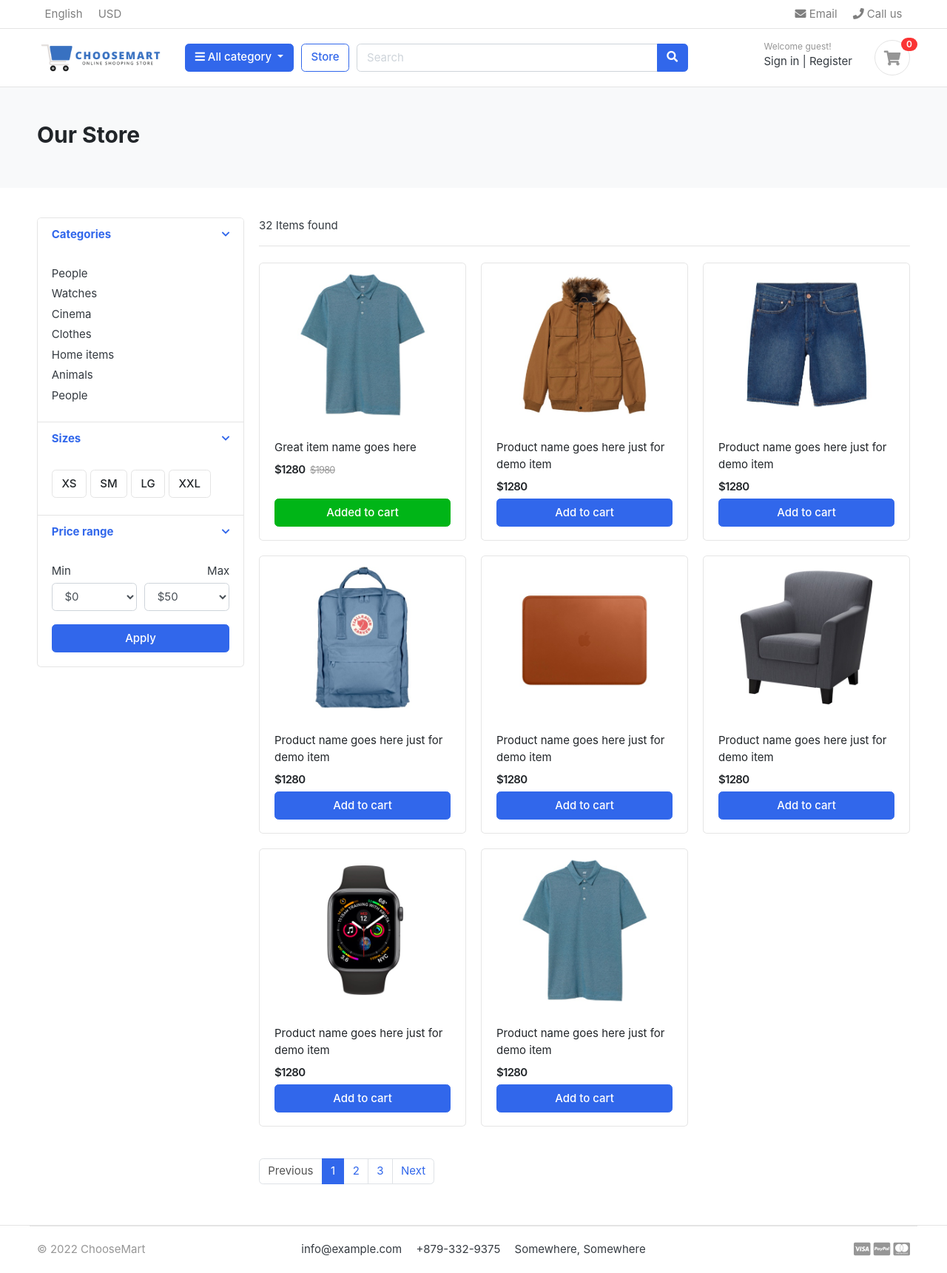
After one commit to luckyguy0311/Blog_Portfolio, a Django app: page /store/ in a window 1280 px wide. The commit adds this page. Shown: the whole page at 74% size. Run offline with Django 4.2, Linux system fonts and the light colour scheme; some libraries are stand-ins or nearby versions; some web fonts are replaced.

Commit message:
Store Template Implement :octocat:

```diff
--- a/choose_mart/urls.py
+++ b/choose_mart/urls.py
@@ -1,5 +1,5 @@
 from django.contrib import admin
-from django.urls import path
+from django.urls import path, include
 from . import views
 from django.conf.urls.static import static
 from django.conf import settings
@@ -7,4 +7,5 @@ from django.conf import settings
 urlpatterns = [
     path('admin/', admin.site.urls),
     path('', views.home, name='home'),
+    path('store/', include('store.urls')),
 ] + static(settings.MEDIA_URL, document_root=settings.MEDIA_ROOT)
--- /dev/null
+++ b/store/urls.py
@@ -0,0 +1,7 @@
+from django.urls import path
+from . import views
+
+
+urlpatterns = [
+    path('', views.store, name='store'),
+]
--- a/store/views.py
+++ b/store/views.py
@@ -1,3 +1,5 @@
 from django.shortcuts import render
 
 # Create your views here.
+def store(request):
+    return render(request, 'store/store.html')
--- a/templates/includes/nav.html
+++ b/templates/includes/nav.html
@@ -47,7 +47,7 @@
                 </div>
             </div>  <!-- category-wrap.// -->
         </div> <!-- col.// -->
-        <a href="./store.html" class="btn btn-outline-primary">Store</a>
+        <a href="{% url 'store' %}" class="btn btn-outline-primary">Store</a>
         <div class="col-lg  col-md-6 col-sm-12 col">
             <form action="#" class="search">
                 <div class="input-group w-100">
--- /dev/null
+++ b/templates/store/store.html
@@ -0,0 +1,302 @@
+{% extends 'base.html' %}
+
+{% load static %}
+
+{% block content %}
+
+<!-- ========================= SECTION PAGETOP ========================= -->
+<section class="section-pagetop bg">
+    <div class="container">
+        <h2 class="title-page">Our Store</h2>
+
+    </div> <!-- container //  -->
+    </section>
+    <!-- ========================= SECTION INTRO END// ========================= -->
+
+    <!-- ========================= SECTION CONTENT ========================= -->
+    <section class="section-content padding-y">
+    <div class="container">
+
+    <div class="row">
+        <aside class="col-md-3">
+
+    <div class="card">
+        <article class="filter-group">
+            <header class="card-header">
+                <a href="#" data-toggle="collapse" data-target="#collapse_1" aria-expanded="true" class="">
+                    <i class="icon-control fa fa-chevron-down"></i>
+                    <h6 class="title">Categories</h6>
+                </a>
+            </header>
+            <div class="filter-content collapse show" id="collapse_1" style="">
+                <div class="card-body">
+
+                    <ul class="list-menu">
+                    <li><a href="#">People  </a></li>
+                    <li><a href="#">Watches </a></li>
+                    <li><a href="#">Cinema  </a></li>
+                    <li><a href="#">Clothes  </a></li>
+                    <li><a href="#">Home items </a></li>
+                    <li><a href="#">Animals</a></li>
+                    <li><a href="#">People </a></li>
+                    </ul>
+
+                </div> <!-- card-body.// -->
+            </div>
+        </article> <!-- filter-group  .// -->
+        <article class="filter-group">
+            <header class="card-header">
+                <a href="#" data-toggle="collapse" data-target="#collapse_4" aria-expanded="true" class="">
+                    <i class="icon-control fa fa-chevron-down"></i>
+                    <h6 class="title">Sizes </h6>
+                </a>
+            </header>
+            <div class="filter-content collapse show" id="collapse_4" style="">
+                <div class="card-body">
+                  <label class="checkbox-btn">
+                    <input type="checkbox">
+                    <span class="btn btn-light"> XS </span>
+                  </label>
+
+                  <label class="checkbox-btn">
+                    <input type="checkbox">
+                    <span class="btn btn-light"> SM </span>
+                  </label>
+
+                  <label class="checkbox-btn">
+                    <input type="checkbox">
+                    <span class="btn btn-light"> LG </span>
+                  </label>
+
+                  <label class="checkbox-btn">
+                    <input type="checkbox">
+                    <span class="btn btn-light"> XXL </span>
+                  </label>
+            </div><!-- card-body.// -->
+            </div>
+        </article> <!-- filter-group .// -->
+
+        <article class="filter-group">
+            <header class="card-header">
+                <a href="#" data-toggle="collapse" data-target="#collapse_3" aria-expanded="true" class="">
+                    <i class="icon-control fa fa-chevron-down"></i>
+                    <h6 class="title">Price range </h6>
+                </a>
+            </header>
+            <div class="filter-content collapse show" id="collapse_3" style="">
+                <div class="card-body">
+
+                    <div class="form-row">
+                    <div class="form-group col-md-6">
+                      <label>Min</label>
+                      <!-- <input class="form-control" placeholder="$0" type="number"> -->
+                          <select class="mr-2 form-control">
+                            <option value="0">$0</option>
+                            <option value="50">$50</option>
+                            <option value="100">$100</option>
+                            <option value="150">$150</option>
+                            <option value="200">$200</option>
+                            <option value="500">$500</option>
+                            <option value="1000">$1000</option>
+                        </select>
+                    </div>
+                    <div class="form-group text-right col-md-6">
+                      <label>Max</label>
+                          <select class="mr-2 form-control">
+                            <option value="50">$50</option>
+                            <option value="100">$100</option>
+                            <option value="150">$150</option>
+                            <option value="200">$200</option>
+                            <option value="500">$500</option>
+                            <option value="1000">$1000</option>
+                            <option value="2000">$2000+</option>
+                        </select>
+                    </div>
+                    </div> <!-- form-row.// -->
+                    <button class="btn btn-block btn-primary">Apply</button>
+                </div><!-- card-body.// -->
+            </div>
+        </article> <!-- filter-group .// -->
+
+    </div> <!-- card.// -->
+
+        </aside> <!-- col.// -->
+        <main class="col-md-9">
+
+    <header class="border-bottom mb-4 pb-3">
+            <div class="form-inline">
+                <span class="mr-md-auto">32 Items found </span>
+
+            </div>
+    </header><!-- sect-heading -->
+
+    <div class="row">
+        <div class="col-md-4">
+            <figure class="card card-product-grid">
+                <div class="img-wrap">
+
+                    <img src="{% static 'images/items/1.jpg' %}">
+
+                </div> <!-- img-wrap.// -->
+                <figcaption class="info-wrap">
+                    <div class="fix-height">
+                        <a href="./product-detail.html" class="title">Great item name goes here</a>
+                        <div class="price-wrap mt-2">
+                            <span class="price">$1280</span>
+                            <del class="price-old">$1980</del>
+                        </div> <!-- price-wrap.// -->
+                    </div>
+                    <a href="#" class="btn btn-block btn-success">Added to cart </a>
+                </figcaption>
+            </figure>
+        </div> <!-- col.// -->
+
+        <div class="col-md-4">
+            <figure class="card card-product-grid">
+                <div class="img-wrap">
+                    <img src="{% static 'images/items/2.jpg' %}">
+
+                </div> <!-- img-wrap.// -->
+                <figcaption class="info-wrap">
+                    <div class="fix-height">
+                        <a href="./product-detail.html" class="title">Product name goes here just for demo item</a>
+                        <div class="price-wrap mt-2">
+                            <span class="price">$1280</span>
+                        </div> <!-- price-wrap.// -->
+                    </div>
+                    <a href="#" class="btn btn-block btn-primary">Add to cart </a>
+                </figcaption>
+            </figure>
+        </div> <!-- col.// -->
+
+        <div class="col-md-4">
+            <figure class="card card-product-grid">
+                <div class="img-wrap">
+                    <img src="{% static 'images/items/3.jpg' %}">
+
+                </div> <!-- img-wrap.// -->
+                <figcaption class="info-wrap">
+                    <div class="fix-height">
+                        <a href="./product-detail.html" class="title">Product name goes here just for demo item</a>
+                        <div class="price-wrap mt-2">
+                            <span class="price">$1280</span>
+                        </div> <!-- price-wrap.// -->
+                    </div>
+                    <a href="#" class="btn btn-block btn-primary">Add to cart </a>
+                </figcaption>
+            </figure>
+        </div> <!-- col.// -->
+
+        <div class="col-md-4">
+            <figure class="card card-product-grid">
+                <div class="img-wrap">
+                    <img src="{% static 'images/items/4.jpg' %}">
+
+                </div> <!-- img-wrap.// -->
+                <figcaption class="info-wrap">
+                    <div class="fix-height">
+                        <a href="./product-detail.html" class="title">Product name goes here just for demo item</a>
+                        <div class="price-wrap mt-2">
+                            <span class="price">$1280</span>
+                        </div> <!-- price-wrap.// -->
+                    </div>
+                    <a href="#" class="btn btn-block btn-primary">Add to cart </a>
+                </figcaption>
+            </figure>
+        </div> <!-- col.// -->
+
+        <div class="col-md-4">
+            <figure class="card card-product-grid">
+                <div class="img-wrap">
+                    <img src="{% static 'images/items/5.jpg' %}">
+
+                </div> <!-- img-wrap.// -->
+                <figcaption class="info-wrap">
+                    <div class="fix-height">
+                        <a href="./product-detail.html" class="title">Product name goes here just for demo item</a>
+                        <div class="price-wrap mt-2">
+                            <span class="price">$1280</span>
+                        </div> <!-- price-wrap.// -->
+                    </div>
+                    <a href="#" class="btn btn-block btn-primary">Add to cart </a>
+                </figcaption>
+            </figure>
+        </div> <!-- col.// -->
+
+        <div class="col-md-4">
+            <figure class="card card-product-grid">
+                <div class="img-wrap">
+                    <img src="{% static 'images/items/6.jpg' %}">
+
+                </div> <!-- img-wrap.// -->
+                <figcaption class="info-wrap">
+                    <div class="fix-height">
+                        <a href="./product-detail.html" class="title">Product name goes here just for demo item</a>
+                        <div class="price-wrap mt-2">
+                            <span class="price">$1280</span>
+                        </div> <!-- price-wrap.// -->
+                    </div>
+                    <a href="#" class="btn btn-block btn-primary">Add to cart </a>
+                </figcaption>
+            </figure>
+        </div> <!-- col.// -->
+
+        <div class="col-md-4">
+            <figure class="card card-product-grid">
+                <div class="img-wrap">
+                    <img src="{% static 'images/items/7.jpg' %}">
+
+                </div> <!-- img-wrap.// -->
+                <figcaption class="info-wrap">
+                    <div class="fix-height">
+                        <a href="./product-detail.html" class="title">Product name goes here just for demo item</a>
+                        <div class="price-wrap mt-2">
+                            <span class="price">$1280</span>
+                        </div> <!-- price-wrap.// -->
+                    </div>
+                    <a href="#" class="btn btn-block btn-primary">Add to cart </a>
+                </figcaption>
+            </figure>
+        </div> <!-- col.// -->
+
+        <div class="col-md-4">
+            <figure class="card card-product-grid">
+                <div class="img-wrap">
+                    <img src="{% static 'images/items/1.jpg' %}">
+
+                </div> <!-- img-wrap.// -->
+                <figcaption class="info-wrap">
+                    <div class="fix-height">
+                        <a href="./product-detail.html" class="title">Product name goes here just for demo item</a>
+                        <div class="price-wrap mt-2">
+                            <span class="price">$1280</span>
+                        </div> <!-- price-wrap.// -->
+                    </div>
+                    <a href="#" class="btn btn-block btn-primary">Add to cart </a>
+                </figcaption>
+            </figure>
+        </div> <!-- col.// -->
+    </div> <!-- row end.// -->
+
+
+    <nav class="mt-4" aria-label="Page navigation sample">
+      <ul class="pagination">
+        <li class="page-item disabled"><a class="page-link" href="#">Previous</a></li>
+        <li class="page-item active"><a class="page-link" href="#">1</a></li>
+        <li class="page-item"><a class="page-link" href="#">2</a></li>
+        <li class="page-item"><a class="page-link" href="#">3</a></li>
+        <li class="page-item"><a class="page-link" href="#">Next</a></li>
+      </ul>
+    </nav>
+
+        </main> <!-- col.// -->
+
+    </div>
+
+    </div> <!-- container .//  -->
+    </section>
+    <!-- ========================= SECTION CONTENT END// ========================= -->
+
+
+
+{% endblock %}
```
Also changed, not shown: choose_mart/views.py (+7 -1 lines), templates/home.html (+8 -67 lines), db.sqlite3, media/images/products/ATX-Jeans.jpg (added), media/images/products/Blue-Shirt.jpg (added), media/images/products/Great-Tshirt.jpg (added), media/images/products/Mavi_jeans.jpg (added), media/images/products/Puma-Ferrari-Shoes.jpg (added), media/images/products/US-Polo-Assn_Jacket.jpg (added), media/images/products/Wrangler-Shirt.jpg (added), media/images/products/image1.jpg (added), media/images/products/image2.jpg (added), media/images/products/image2_jvTbWHB.jpg (added), media/images/products/jordan-true-flight-basketball-shoes.jpg (added).
